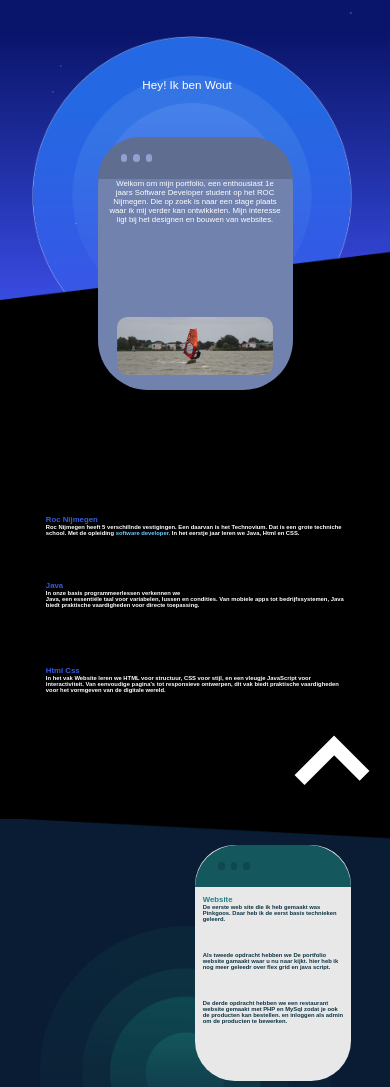
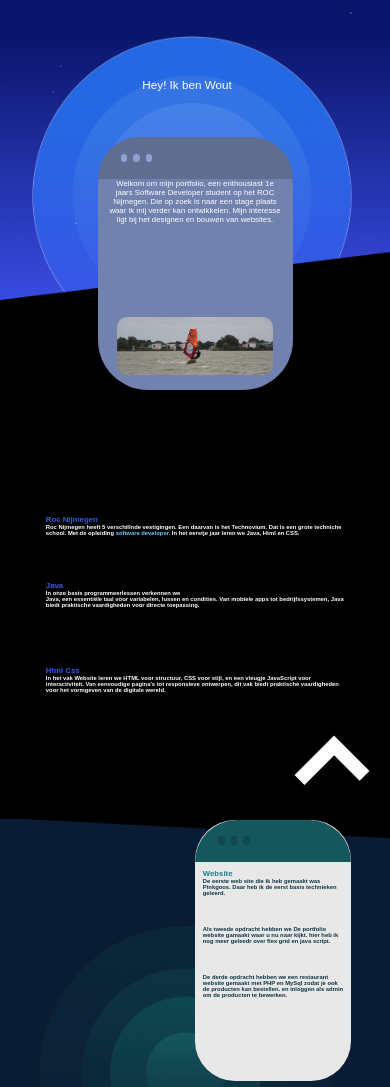
Before and after one commit to Wschiks/Wschiks.github.io, a plain HTML site: page index.html in a window 390 px wide. Shown: the part 32-1119 px from the top of the page. Drawn offline with nearby package versions, Linux system fonts and the light colour scheme; a script that the page names is missing; a web font is replaced by a local one.

Commit message:
Update style.css
3

```diff
--- a/css/style.css
+++ b/css/style.css
@@ -474,7 +474,7 @@ nav {
 
 @media only screen and (max-width: 600px) {
     .designVak {
-        height: 28vh;
+        height: 31vh;
         bottom: 2vh;
         border-radius: 40px;
     }
```
